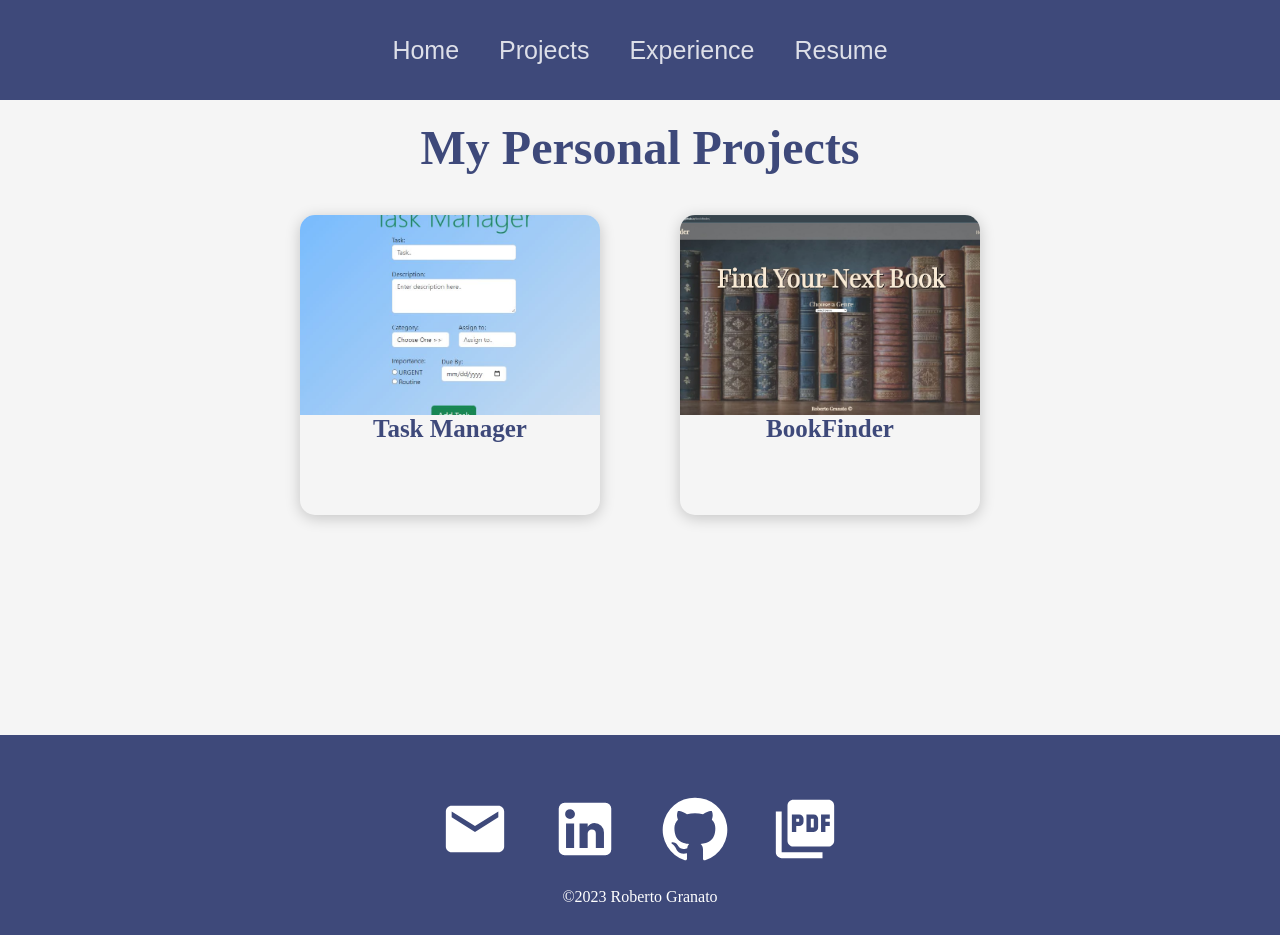
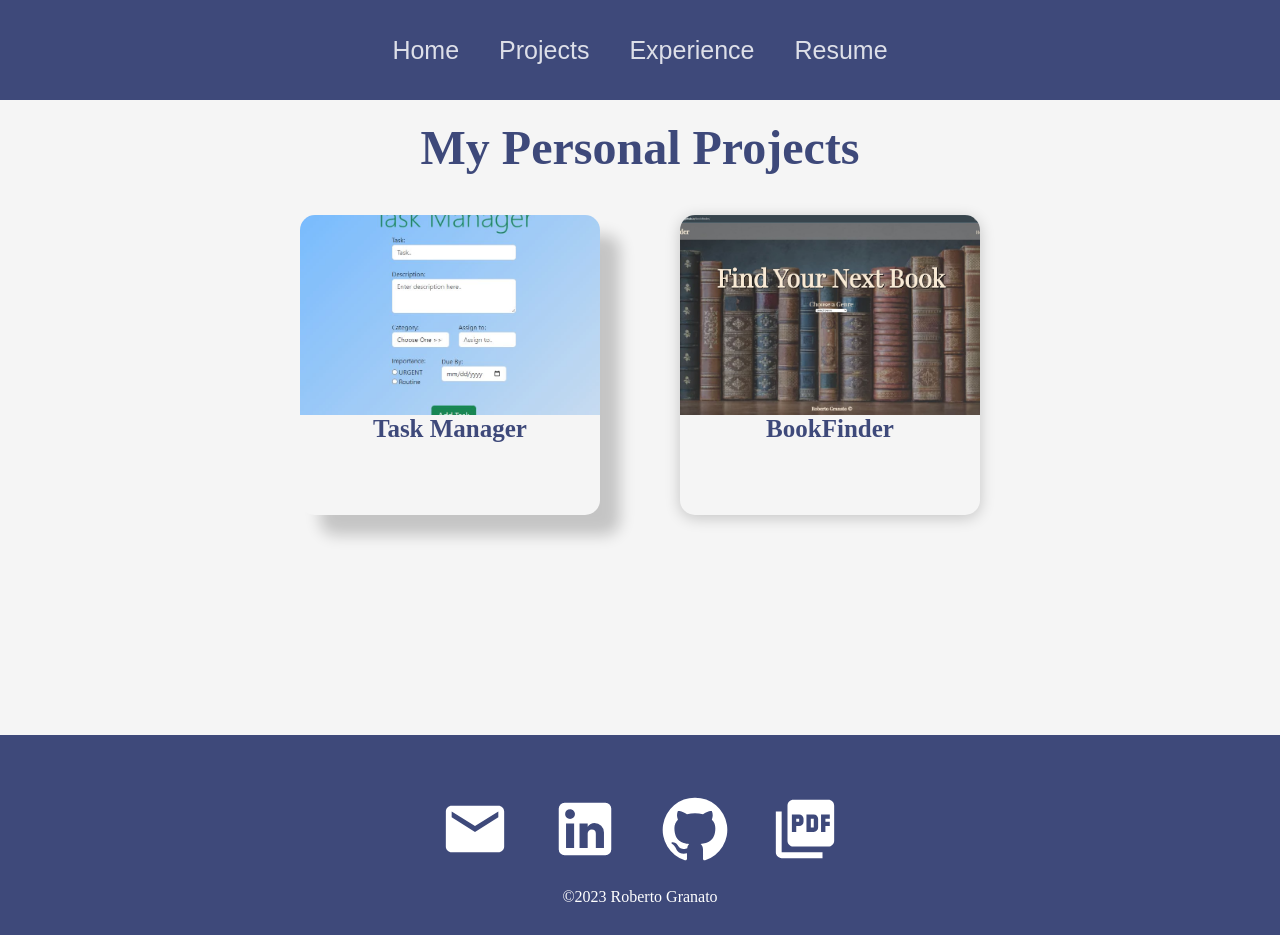
Before and after one commit to ragranato/react-portfolio, a React (Create React App) app: page /projects in a window 1280 px wide. In both pictures the pointer is over the element "Task Manager". Built offline with nearby package versions, Linux system fonts and the light colour scheme.

Commit message:
styled project cards

```diff
--- a/src/styles/Projects.scss
+++ b/src/styles/Projects.scss
@@ -29,6 +29,7 @@
     margin: 40px;
     box-shadow: 0px 3px 15px rgba(0, 0, 0, 0.2);
     text-align: center;
+    transition: 350ms ease-in;
 
     .bgImage {
         border-top-left-radius: 15px;
@@ -46,4 +47,5 @@
 }
 .projectItem:hover {
     cursor: pointer;
+    box-shadow: 20px 20px 15px rgba(0, 0, 0, 0.2);
 }
```
